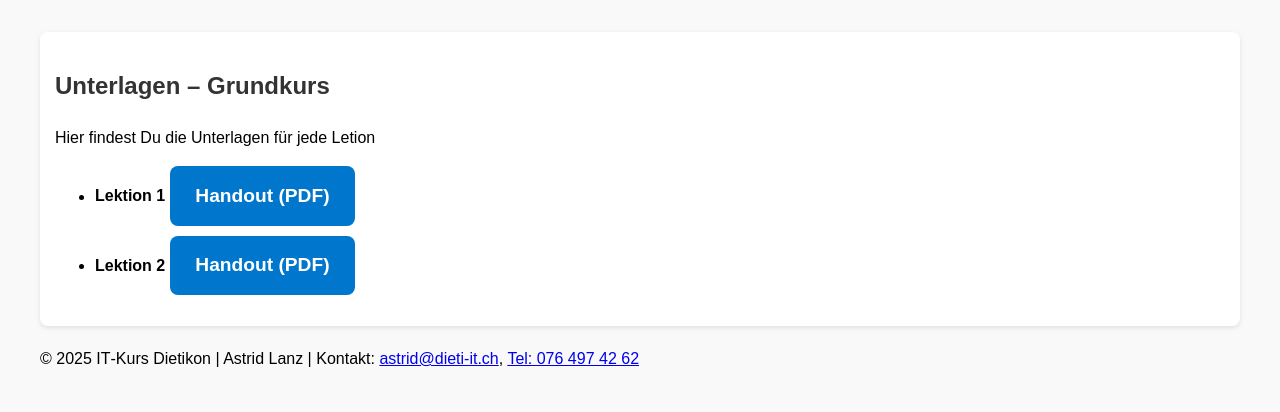
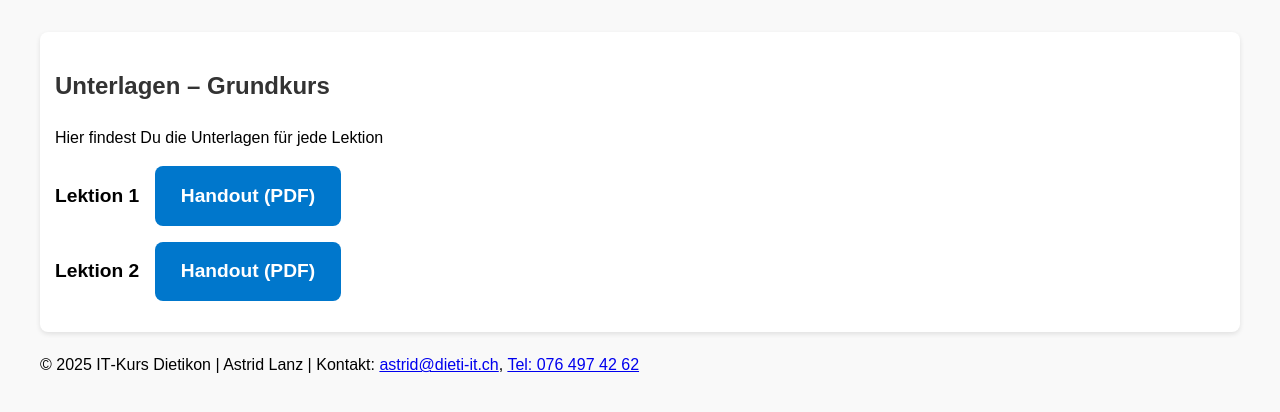
Before and after one commit to sasilanz/Dietipi-App, a Flask app: page /unterlagen/grundkurs in a window 1280 px wide. Shown: the part 69-481 px from the top of the page. Run offline with Flask 3, Linux system fonts and the light colour scheme.

Commit message:
Unterlagen Struktur Kursliste styling mit css

```diff
--- a/web/app/static/css/style.css
+++ b/web/app/static/css/style.css
@@ -38,6 +38,23 @@ section {
 
 .anmelde-button:hover {
     background-color: #005fa3;
+}
+
+.lesson-list {
+  list-style: none;
+  padding: 0;
+}
+
+.lesson-item {
+  display: flex;
+  align-items: center;
+  gap: 1rem; /* Abstand zwischen Label und Button */
+  margin-bottom: 1rem;
+}
+
+.lesson-label {
+  font-size: 1.2rem;
+  font-weight: 600;
 }
 
 /* ===== Anmeldung Formular ===== */
--- a/web/app/templates/unterlagen_grundkurs.html
+++ b/web/app/templates/unterlagen_grundkurs.html
@@ -3,11 +3,11 @@
 {% block content %}
 <section>
   <h1>Unterlagen – Grundkurs</h1>
-  <p>Hier findest Du die Unterlagen für jede Letion</p>
-  <ul>
+  <p>Hier findest Du die Unterlagen für jede Lektion</p>
+  <ul class="lesson-list">
   {% for l in lessons %}
-      <li style="margin-bottom:.6rem;">
-        <strong>{{ l.label }}</strong>
+    <li class="lesson-item">
+      <span class="lesson-label">{{ l.label }}</span>
       <a class="anmelde-button" href="{{ l.handout_url }}" target="_blank" rel="noopener">
         Handout (PDF)
       </a>
```
Lines whose indentation alone changed are shown as unchanged.
